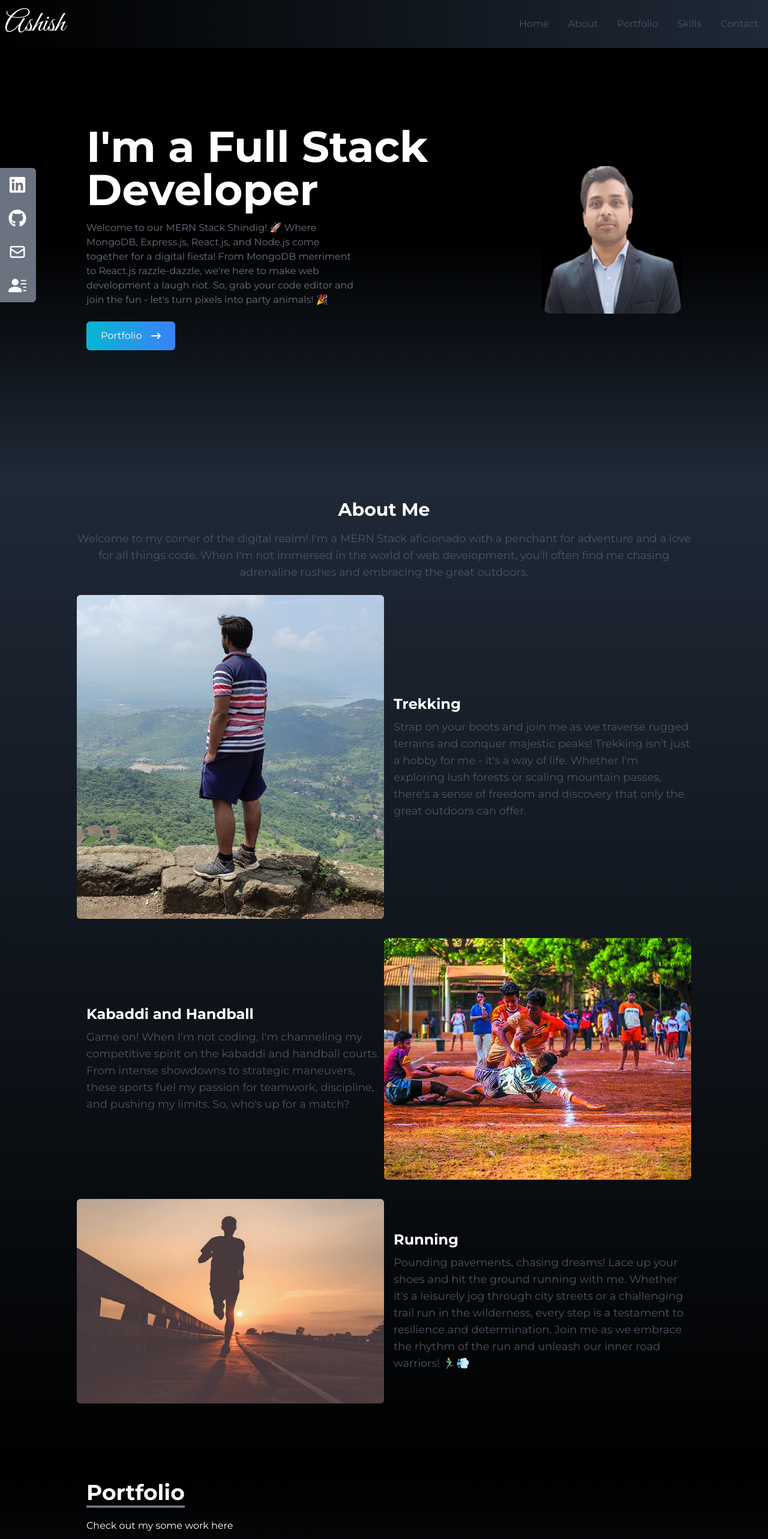
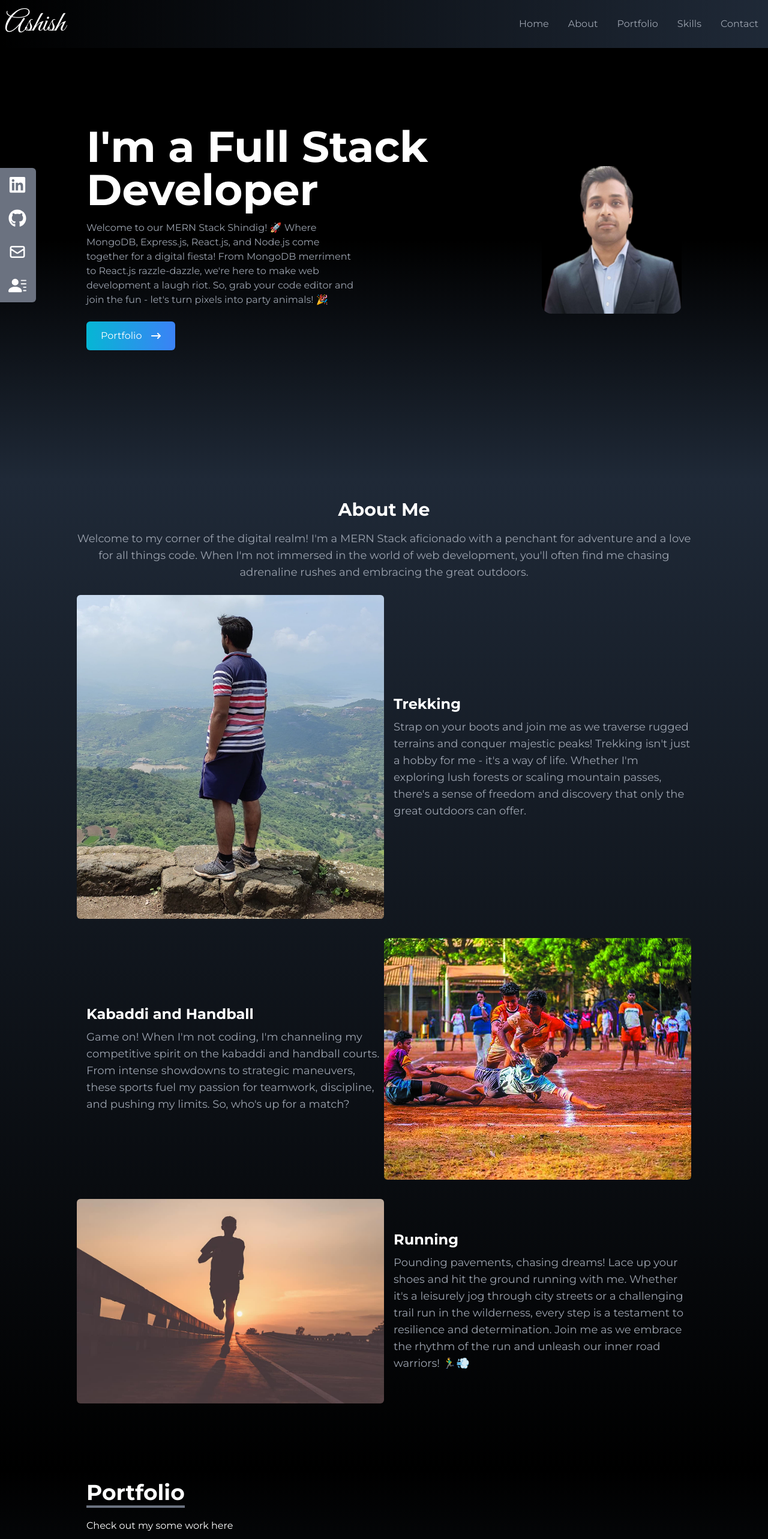
Before and after one commit to akm-engineer/portfolio, a React (Create React App) app: page / in a window 1280 px wide. Shown: the top 2566 px of the page at 60% size. Built offline with nearby package versions, Linux system fonts and the light colour scheme.

Commit message:
editing contact and images

```diff
--- a/src/components/About.jsx
+++ b/src/components/About.jsx
@@ -13,7 +13,7 @@ const About = () => {
         <h2 className="text-3xl font-bold text-center mb-4 text-white">
           About Me
         </h2>
-        <p className="text-lg text-gray-600 text-center mb-6">
+        <p className="text-lg text-gray-400 text-center mb-6">
           Welcome to my corner of the digital realm! I'm a MERN Stack aficionado
           with a penchant for adventure and a love for all things code. When I'm
           not immersed in the world of web development, you'll often find me
@@ -31,7 +31,7 @@ const About = () => {
             <h3 className="text-2xl font-bold mb-2 mt-4 md:mt-0 text-center md:text-left text-white">
               Trekking
             </h3>
-            <p className="text-lg text-gray-600 text-center md:text-left">
+            <p className="text-lg text-gray-400 text-center md:text-left">
               Strap on your boots and join me as we traverse rugged terrains and
               conquer majestic peaks! Trekking isn't just a hobby for me - it's
               a way of life. Whether I'm exploring lush forests or scaling
@@ -52,7 +52,7 @@ const About = () => {
             <h3 className="text-2xl font-bold mb-2 mt-4 md:mt-0 text-center md:text-left text-white">
               Kabaddi and Handball
             </h3>
-            <p className="text-lg text-gray-600 text-center md:text-left">
+            <p className="text-lg text-gray-400 text-center md:text-left">
               Game on! When I'm not coding, I'm channeling my competitive spirit
               on the kabaddi and handball courts. From intense showdowns to
               strategic maneuvers, these sports fuel my passion for teamwork,
@@ -72,7 +72,7 @@ const About = () => {
             <h3 className="text-2xl font-bold mb-2 mt-4 md:mt-0 text-center md:text-left text-white">
               Running
             </h3>
-            <p className="text-lg text-gray-600 text-center md:text-left ">
+            <p className="text-lg text-gray-400 text-center md:text-left ">
               Pounding pavements, chasing dreams! Lace up your shoes and hit the
               ground running with me. Whether it's a leisurely jog through city
               streets or a challenging trail run in the wilderness, every step
--- a/src/components/Contact.jsx
+++ b/src/components/Contact.jsx
@@ -1,4 +1,6 @@
 import React from "react";
+import { FaPhone } from "react-icons/fa";
+import { SiGmail } from "react-icons/si";
 
 const Contact = () => {
   return (
@@ -13,11 +15,35 @@ const Contact = () => {
           </p>
           <p className="py-6">Submit the form below to get in touch with me.</p>
         </div>
+        <div className="flex flex-col sm:flex-row justify-center  pb-2 gap-0 sm:gap-10 items-center">
+          <div>
+            <a
+              href="tel:+919309518109"
+              className="flex justify-center items-center gap-2 text-gray-400"
+            >
+              <span className="text-white">
+                <FaPhone />
+              </span>{" "}
+              +91-93095-18109
+            </a>
+          </div>
+          <div>
+            <a
+              href="mailto:ashishgk1999@gmail.com"
+              className="flex justify-center items-center gap-2 text-gray-400"
+            >
+              <span className="text-white">
+                <SiGmail />
+              </span>{" "}
+              ashishgk1999@gmail.com
+            </a>
+          </div>
+        </div>
         <div className="flex flex-col justify-center items-center">
           <form
             action="https://getform.io/f/wdLQMpej"
             method="POST"
-            className="flex flex-col w-full md:w-1/2"
+            className="flex flex-col w-full md:w-1/2 "
           >
             <input
               type="text"
--- a/src/components/Home.jsx
+++ b/src/components/Home.jsx
@@ -14,7 +14,7 @@ const Home = () => {
           <h2 className="text-4xl sm:text-7xl font-bold">
             I'm a Full Stack Developer
           </h2>
-          <p className="text-gray-500 max-w-md py-4">
+          <p className="text-gray-400 max-w-md py-4">
             Welcome to our MERN Stack Shindig! 🚀 Where MongoDB, Express.js,
             React.js, and Node.js come together for a digital fiesta! From
             MongoDB merriment to React.js razzle-dazzle, we're here to make web
--- a/src/components/Navbar.jsx
+++ b/src/components/Navbar.jsx
@@ -80,7 +80,7 @@ const Navbar = () => {
         {link.map(({ id, item }) => (
           <li
             key={id}
-            className=" px-4 cursor-pointer hover:scale-105 duration-200 capitalize text-gray-600"
+            className=" px-4 cursor-pointer hover:scale-105 duration-200 capitalize text-gray-400"
           >
             <Link to={item} smooth duration={500}>
               {item}
--- a/src/components/Portfolio.jsx
+++ b/src/components/Portfolio.jsx
@@ -78,7 +78,7 @@ const Portfolio = () => {
               <img
                 src={src}
                 alt=""
-                className="rounded-md duration-200 hover:scale-95 h-[180px] w-full"
+                className="rounded-md duration-200 hover:scale-95 h-[180px] w-full object-cover"
               />
               <p className="text-center mt-4">{title}</p>
               <div className="flex justify-center items-center">
```
Also changed, not shown: 1 other file (tests, documents, lock files or other folders).
